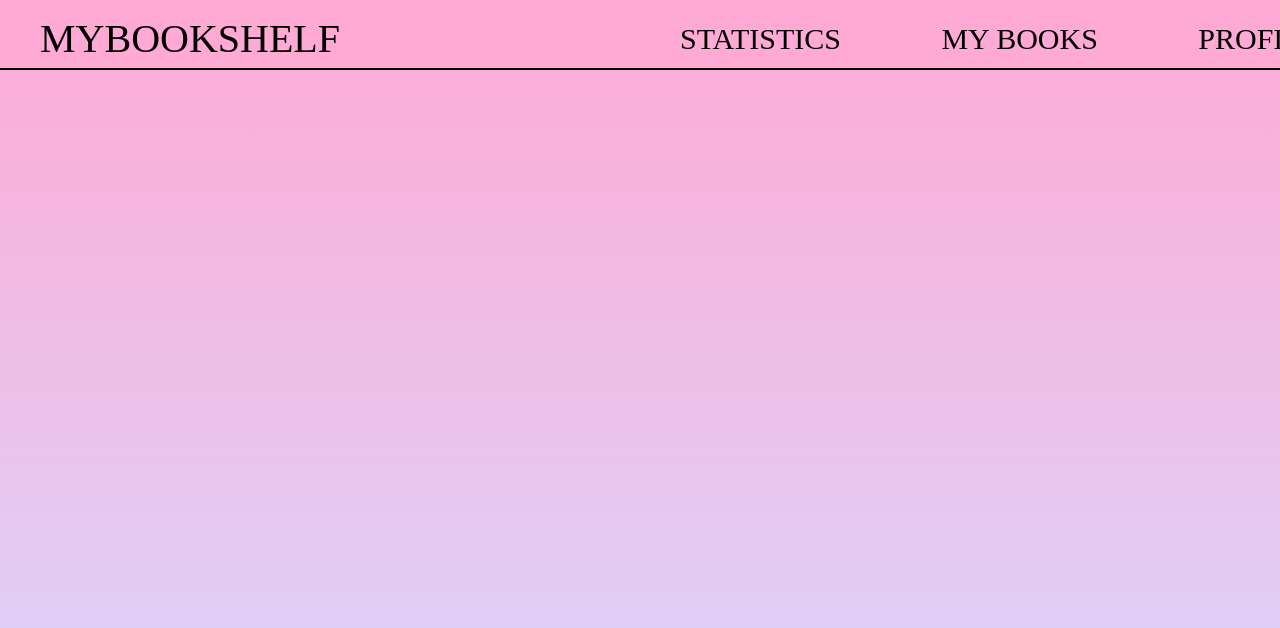
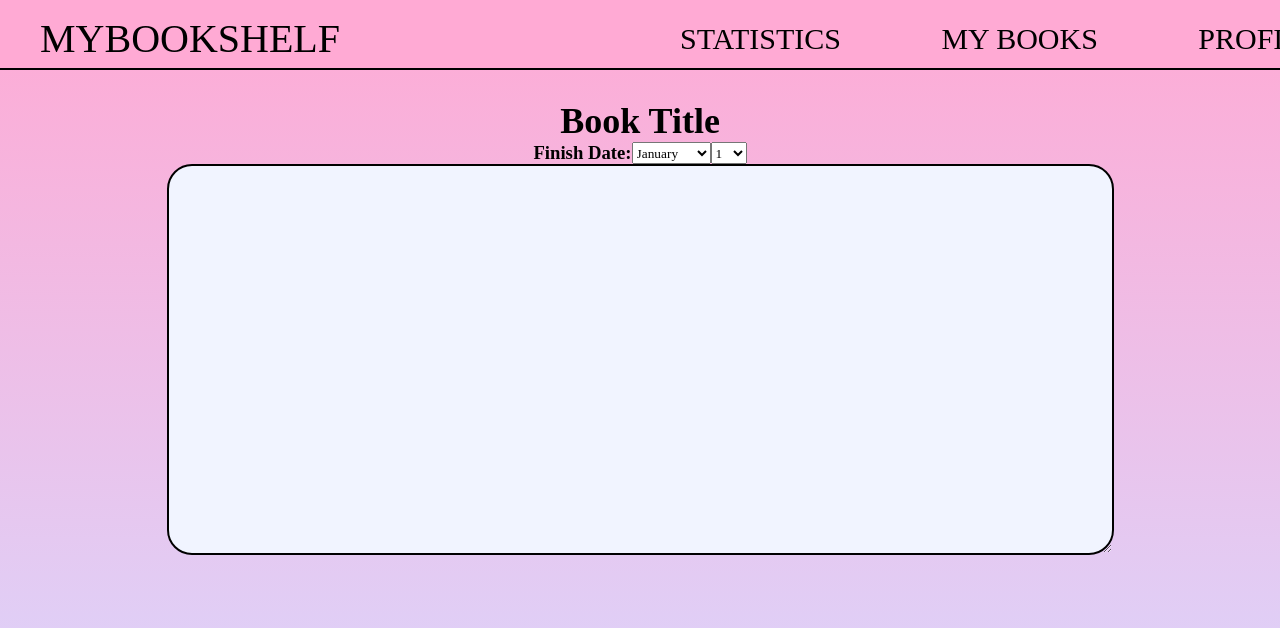
Before and after one commit to rachel0lehcar/MyBookshelf, a React (Create React App) app in the folder client/: page /notesrating in a window 1280 px wide. Shown: the top 628 px of the page. Built offline with nearby package versions, Linux system fonts and the light colour scheme; a web font is replaced by a local one.

Commit message:
Create Notes and Rating page

```diff
--- a/client/src/App.js
+++ b/client/src/App.js
@@ -4,6 +4,7 @@
 import Home from './components/pages/Home';
 import Login from './components/pages/Login';
 import Profile from './components/pages/Profile';
+import NotesRating from './components/pages/NotesRating';
 
 function App() {
   return (
@@ -12,6 +13,7 @@
       <Route path="/home" element={<Home />} />
       <Route path="/addbook" element={<AddBook />} />
       <Route path="/profile" element={<Profile />} />
+      <Route path="/notesrating" element={<NotesRating />} />
     </Routes>
   );
 }
--- /dev/null
+++ b/client/src/components/pages/NotesRating.css
@@ -0,0 +1,24 @@
+.notes-rating-content {
+  display: flex;
+  flex-direction: column;
+  align-items: center;
+}
+
+.finish-date {
+  display: flex;
+}
+
+.user-notes {
+  box-sizing: border-box;
+
+  width: 947px;
+  height: 391px;
+
+  padding: 35px 95px 35px 95px;
+
+  background: #F1F4FF;
+  border: 2px solid #000000;
+  border-radius: 25px;
+  font-size: 20px;
+
+}
--- /dev/null
+++ b/client/src/components/pages/NotesRating.js
@@ -0,0 +1,41 @@
+import React from 'react'
+//import Select from 'react-select'
+import './NotesRating.css'
+
+function NotesRating() {
+
+  /*const months = [{January: "January"}, {February: "February"}, {March: "March"}, {April: "April"}, {May: "May"}, {June: "June"}, {July: "July"}, {August: "August"}, {September: "September"}, {October: "October"}, {November: "November"}, {December: "December"}];*/
+
+  return (
+    <div className="page-content notes-rating-content">
+      <h1 className="title">Book Title</h1>
+      <span className="finish-date">
+        <h3>Finish Date: </h3>
+        <select name="finish-month" id="">
+          <option value="January">January</option>
+          <option value="February">February</option>
+          <option value="March">March</option>
+          <option value="April">April</option>
+          <option value="May>">May</option>
+          <option value="June">June</option>
+          <option value="July">July</option>
+          <option value="August">August</option>
+          <option value="September">September</option>
+          <option value="October">October</option>
+          <option value="November">November</option>
+          <option value="December">December</option>
+        </select>
+        <select name="finish-year" id="">
+          {
+            [...Array(31)].map((_,i) => i+1)
+                .map(i => <option key={i} value={i}>{i}</option>)
+          }
+        </select>
+      </span>
+
+      <textarea className="user-notes" type="text" />
+    </div>
+  )
+}
+
+export default NotesRating
```
